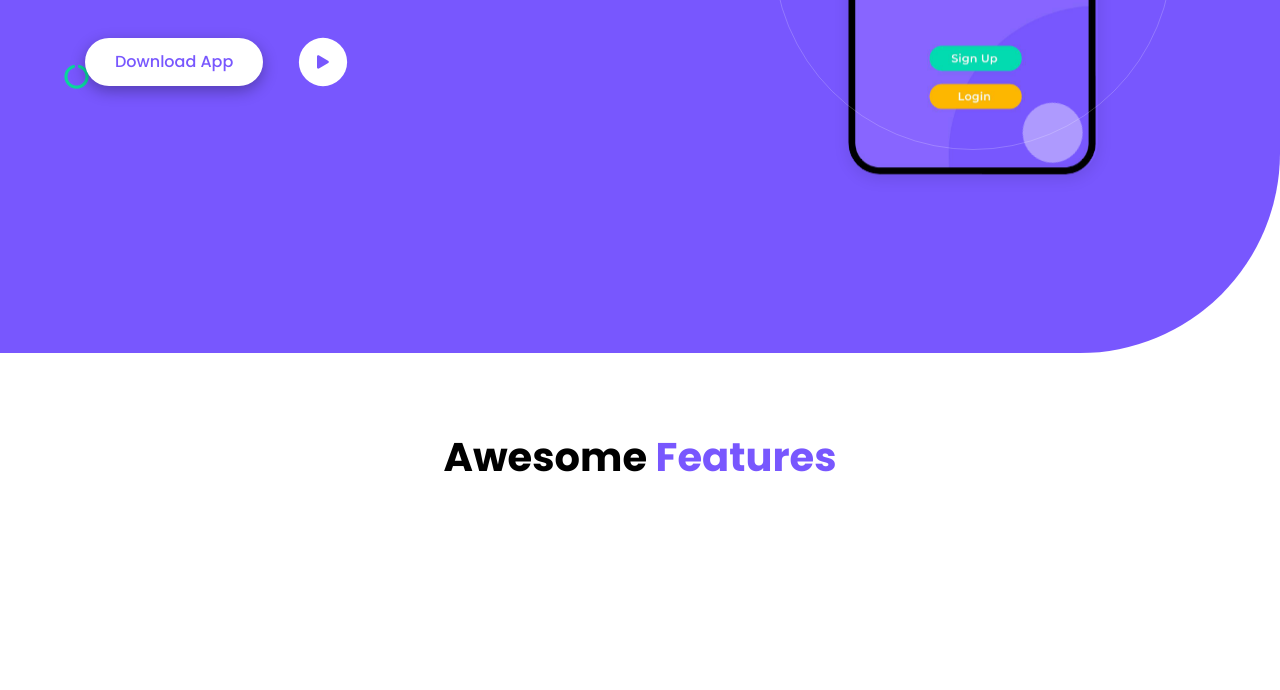
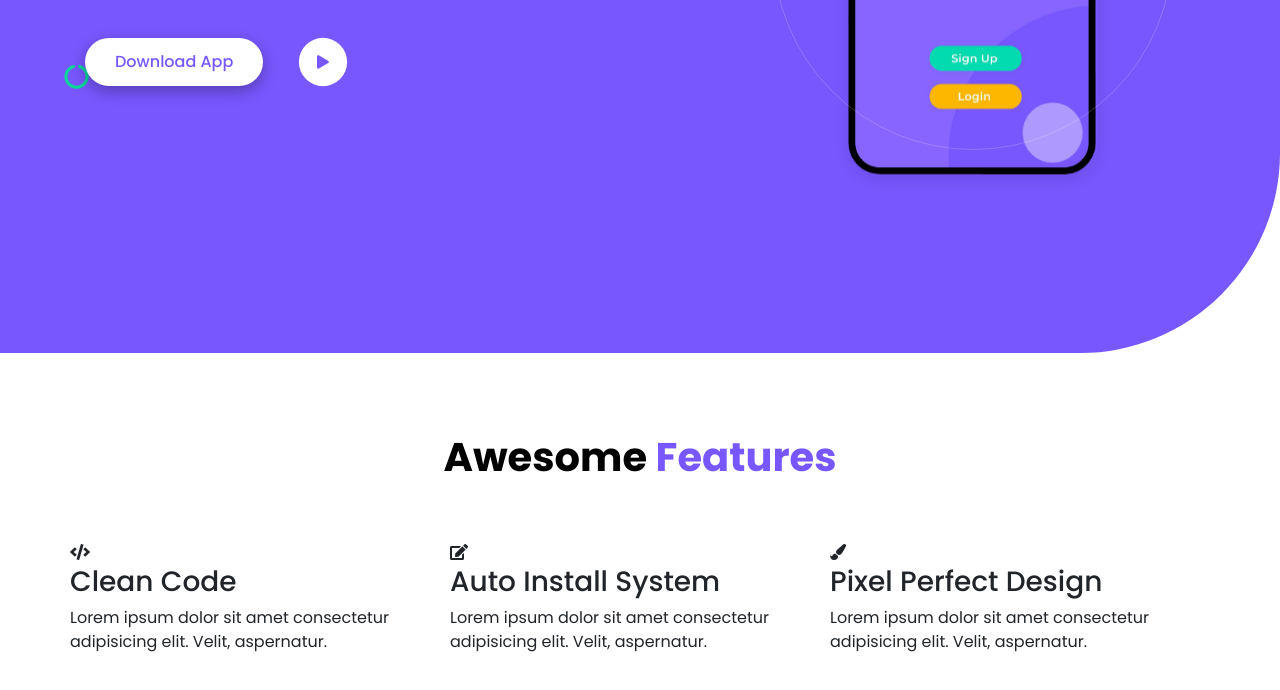
Before and after one commit to coelho-na/bootstrapPage, a plain HTML site: page index.html in a window 1280 px wide. Shown: the part 453-1143 px from the top of the page. Before the commit the page ends 1074 px from the top, so only its background shows below. Drawn offline with Linux system fonts and the light colour scheme.

Commit message:
features section structure finish. starting styling

```diff
--- a/css/style.css
+++ b/css/style.css
@@ -130,31 +130,33 @@ ul {
   animation: bounceTop_01 3s linear infinite;
 }
 
-.section-padding {
+.features-padding {
   padding: 80px 0;
 }
 
-.section-title {
+.features__title {
   margin-bottom: 60px;
 }
 
-.section-title h2 {
+.features__title h2 {
   font-size: 40px;
   color: var(--black-900);
   font-weight: 700;
   text-transform: capitalize;
   text-align: center;
 }
-/*Nav Bar*/
+.features__title h2 span {
+  color: var(--main-color);
+}
+
+/*************************
+          Nav Bar
+**************************/
 
 .navbar {
   background-color: transparent;
   padding: 20px 0;
   transition: all 0.5s ease;
-}
-
-.section-title h2 span {
-  color: var(--main-color);
 }
 
 .navbar.navbar-shrink {
--- a/index.html
+++ b/index.html
@@ -97,12 +97,46 @@
 
     <!--Features Section Start-->
 
-    <section class="features section-padding">
+    <section class="features features-padding">
       <div class="container">
         <div class="row justify-content-center">
           <div class="col-lg-8">
-            <div class="section-title">
+            <div class="features__title">
               <h2>awesome <span>features</span></h2>
+            </div>
+          </div>
+        </div>
+        <div class="row">
+          <div class="owl-carousel features__carousel">
+            <div class="features__item">
+              <div class="features__icon">
+                <i class="fas fa-code"></i>
+                <h3 class="features__subtitle">Clean Code</h3>
+                <p class="features__paragraph">
+                  Lorem ipsum dolor sit amet consectetur adipisicing elit.
+                  Velit, aspernatur.
+                </p>
+              </div>
+            </div>
+            <div class="features__item">
+              <div class="features__icon">
+                <i class="fas fa-edit"></i>
+                <h3 class="features__subtitle">Auto Install System</h3>
+                <p class="features__paragraph">
+                  Lorem ipsum dolor sit amet consectetur adipisicing elit.
+                  Velit, aspernatur.
+                </p>
+              </div>
+            </div>
+            <div class="features__item">
+              <div class="features__icon">
+                <i class="fas fa-paint-brush"></i>
+                <h3 class="features__subtitle">Pixel Perfect Design</h3>
+                <p class="features__paragraph">
+                  Lorem ipsum dolor sit amet consectetur adipisicing elit.
+                  Velit, aspernatur.
+                </p>
+              </div>
             </div>
           </div>
         </div>
--- a/js/main.js
+++ b/js/main.js
@@ -1,4 +1,4 @@
-window.onload = [videoPop(), navBarShrink()];
+window.onload = [videoPop(), navBarShrink(), toCaroussel()];
 
 function videoPop() {
   const atributte = document.querySelector("#player-1").getAttribute("src");
@@ -31,6 +31,25 @@ function navBarShrink() {
   });
 }
 
+function toCaroussel() {
+  $(".features__carousel").owlCarousel({
+    loop: true,
+    margin: 0,
+    responsiveClass: true,
+    responsive: {
+      0: {
+        items: 1,
+      },
+      600: {
+        items: 2,
+      },
+      1000: {
+        items: 3,
+      },
+    },
+  });
+}
+
 // Nav Bar Shrink Function with Jquery
 // $(document).ready(function () {
 //   $(window).on("scroll", function () {
```
